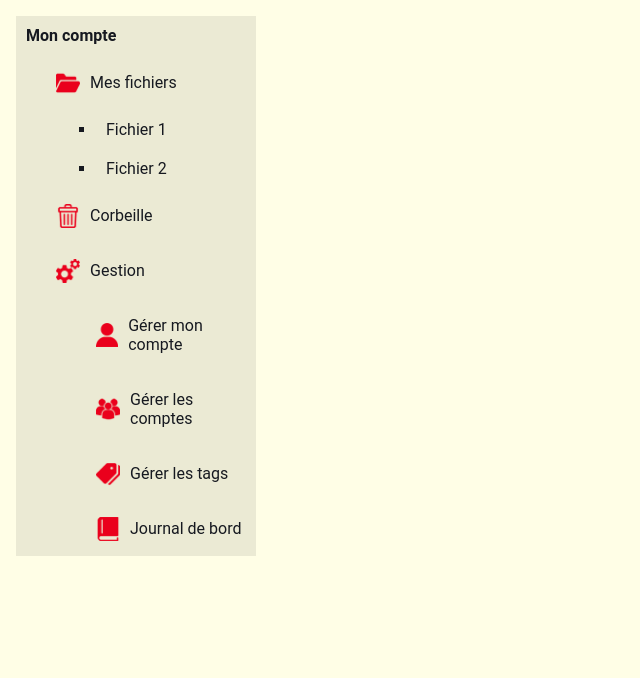
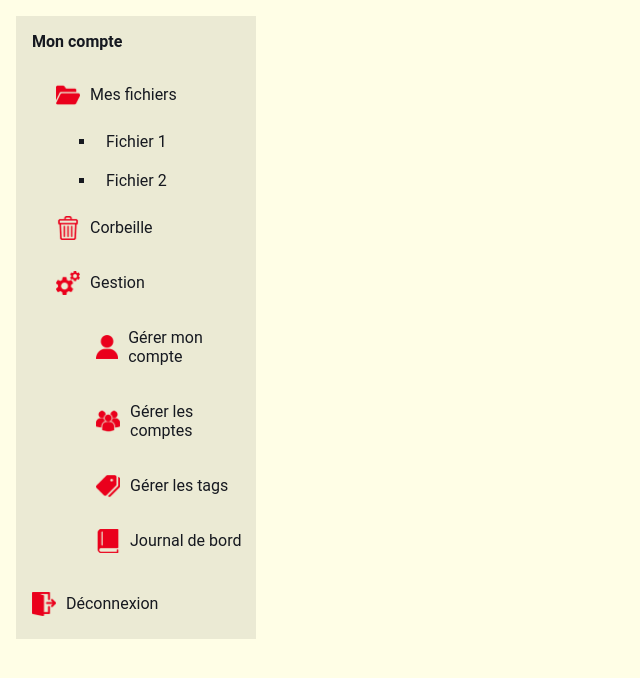
Before and after one commit to LionelSts/drivePicturesVideos, a PHP site: page /home.php in a window 1280 px wide. Shown: the part 81-759 px from the top of the page, without its empty margins (0-640 px from the left). Run offline with PHP 8.4, Linux system fonts and the light colour scheme; the visitor is signed in with stand-in values (Sample User, id 1); data that the repository does not hold is empty.

Commit message:
Added disconnect posisbility

```diff
--- /dev/null
+++ b/logout-action.php
@@ -0,0 +1,5 @@
+<?php
+session_start();
+session_destroy();
+header('Location:login.html');
+?>
--- a/menu.php
+++ b/menu.php
@@ -4,7 +4,7 @@
         $role = $_SESSION['role'];
         $html = "<div id='leftmenu'>
         <ul id='menurubrique'>
-            <li><a id='title'>Mon compte</a></li>";
+            <li id='title'>Mon compte</li>";
         if($role != 'lecture') $html .= "<ul><li class='menuLine'><img class='iconMenu' src='images/icons/folder.png'><a href='#' id='page'>Mes fichiers</a></li>
             <ul id='menufichiers'>
                 <li><a href='#' id='page'>Fichier 1</a></li>
@@ -16,8 +16,11 @@
         if($role == 'admin') $html.="<li class='menuLine'><img class='iconMenu' src='images/icons/multiple-users-silhouette.png'><a href='#' id='page'>Gérer les comptes</a></li>";
         if($role == 'ecriture' || $role == 'admin') $html.= "<li class='menuLine'><img class='iconMenu' src='images/icons/tag.png'><a href='#' id='page'>Gérer les tags</a></li>";
         if($role == 'admin') $html.= "<li class='menuLine'><img class='iconMenu' src='images/icons/book-of-black-cover-closed.png'><a href='#' id='page'>Journal de bord</a></li>";
-        $html .= "</ul></ul>
-    </div>";
+        $html .= "</ul>
+            </ul>
+            <li id='disconnect'><img id='iconMenuDisconnect' src='images/icons/exit.png'><a id='page' href='logout-action.php'>Déconnexion</a></li>
+        </ul>
+        </div>";
     return $html;
     }
 ?>
--- a/style.css
+++ b/style.css
@@ -156,15 +156,29 @@ html, body {
     padding: 0.5em 0 0.5em 0;
 }
 
+#iconMenuDisconnect {
+    width: 1.5em;
+    height: 1.5em;
+    margin: auto;
+}
+
 .iconMenu {
     width: 1.5em;
     height: 1.5em;
     margin: auto;
 }
 
+#disconnect{
+    display: flex;
+    flex-direction: row;
+    padding: 1em;
+    margin: auto;
+}
+
 #title{
     cursor: default;
     font-weight: bold;
+    padding: 1em;
 }
 
 #main{
```
Lines whose indentation alone changed are shown as unchanged.
